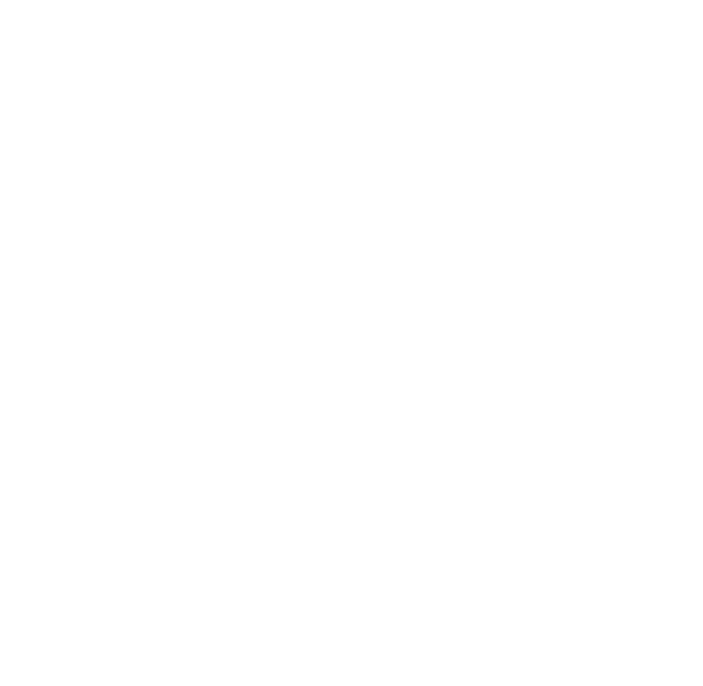
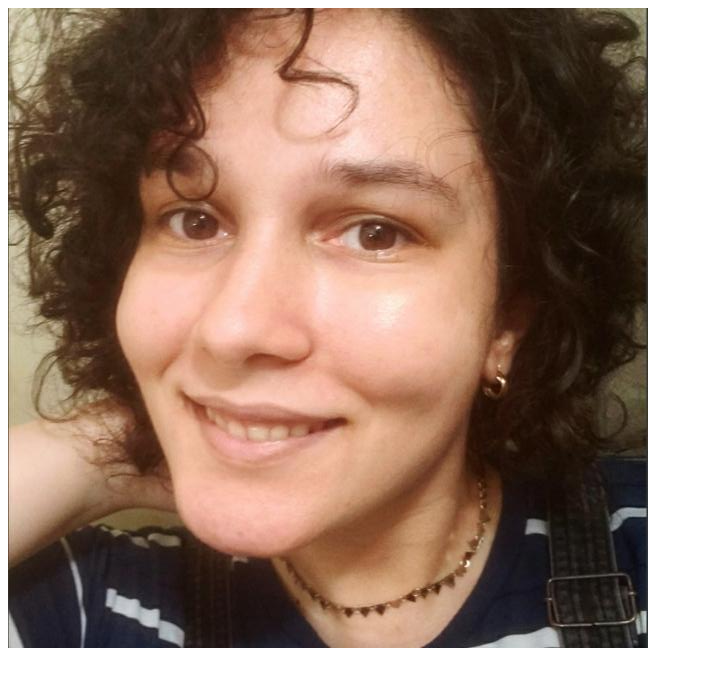
Before and after one commit to LeoAChaves/Hackathon-XP-Open-finance, a plain HTML site: page src/index.html in a window 1280 px wide. Shown: the whole page, without its empty margins (0-703 px from the left). Drawn offline with Linux system fonts and the light colour scheme.

Commit message:
Correção link das imagens no readme

```diff
--- a/src/index.html
+++ b/src/index.html
@@ -5,6 +5,7 @@
     <meta http-equiv="X-UA-Compatible" content="IE=edge">
     <meta name="viewport" content="width=device-width, initial-scale=1.0">
     <title>Document</title>
+    <img src="./assets/img/integrantes/ana-amelia.png" alt="">
 </head>
 <body>
 
```
